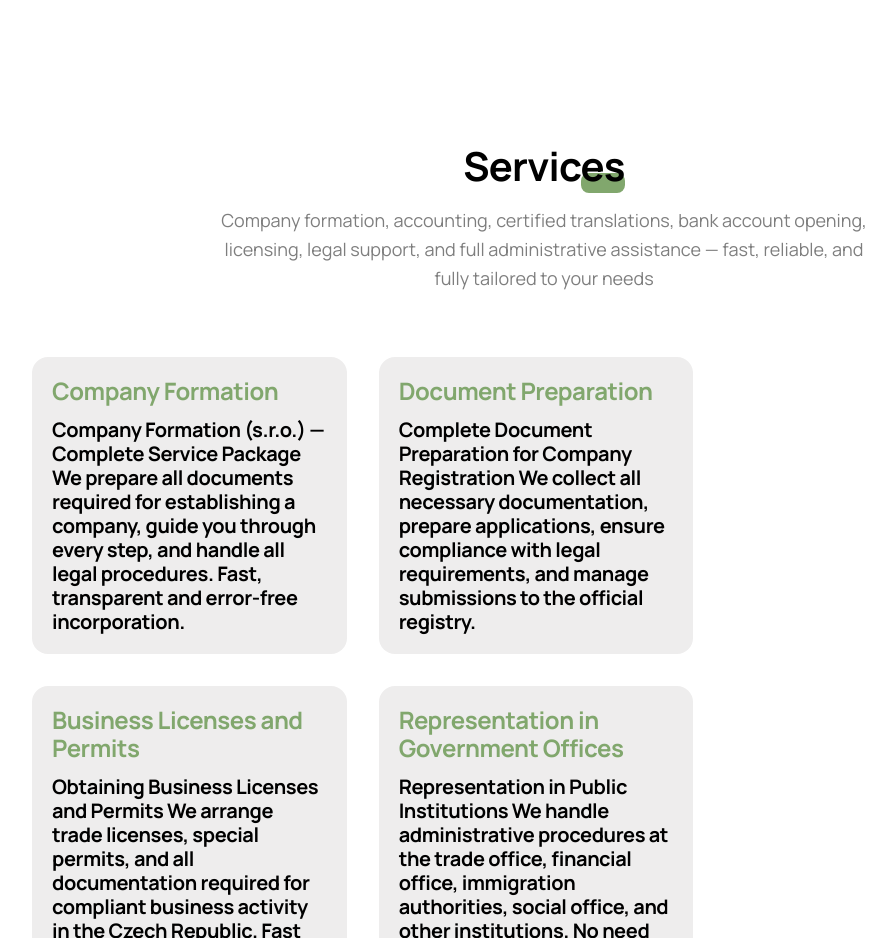
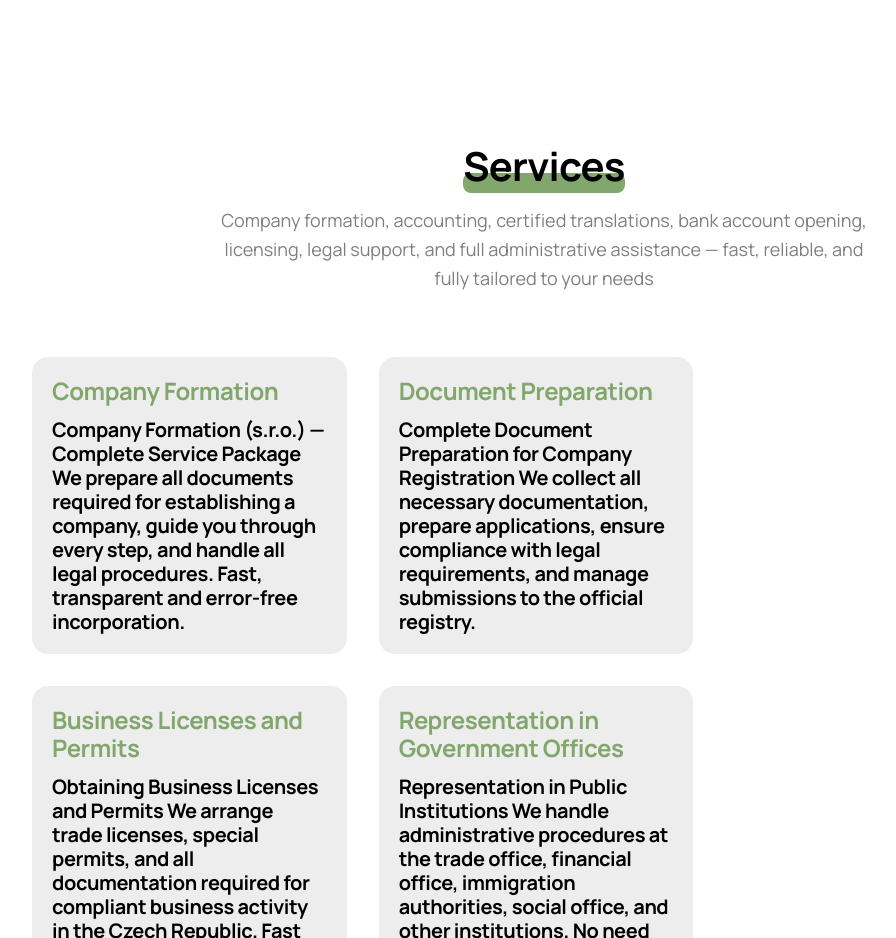
Before and after one commit to Masenko2604/services, a website built with Vite: page src/index.html in a window 1280 px wide. Shown: the part 900-1838 px from the top of the page, without its empty margins (96-992 px from the left). Built offline with nearby package versions, Linux system fonts and the light colour scheme.

Commit message:
Update about_us.html

```diff
--- a/src/partials/about_us.html
+++ b/src/partials/about_us.html
@@ -1,6 +1,6 @@
 <section id="about" class="section about">
   <div class="container">
-    <h2 class="section-title">Servic<span>es</span></h2>
+    <h2 class="section-title"><span>Services</span></h2>
     <p class="section-subtitle">
       Company formation, accounting, certified translations, bank account opening,
        licensing, legal support, and full
```
